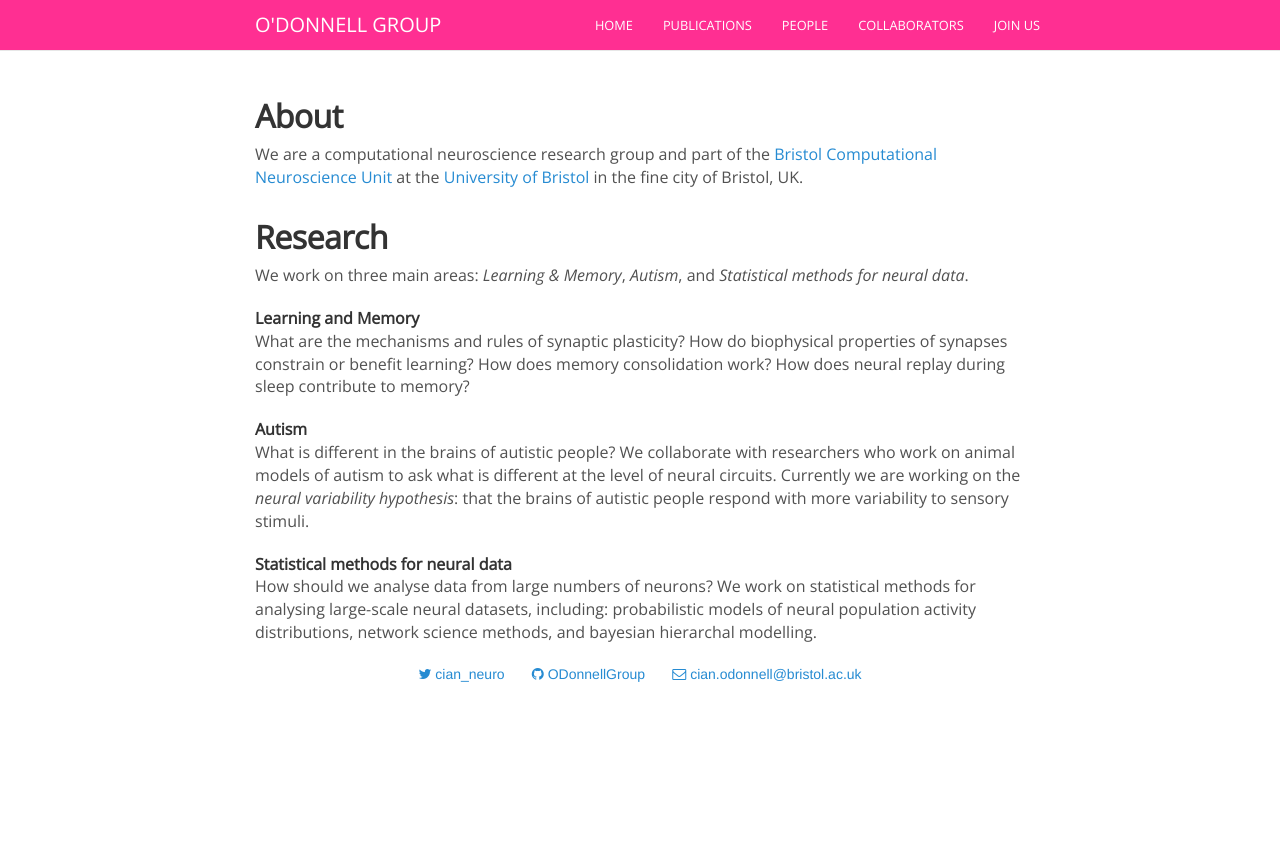
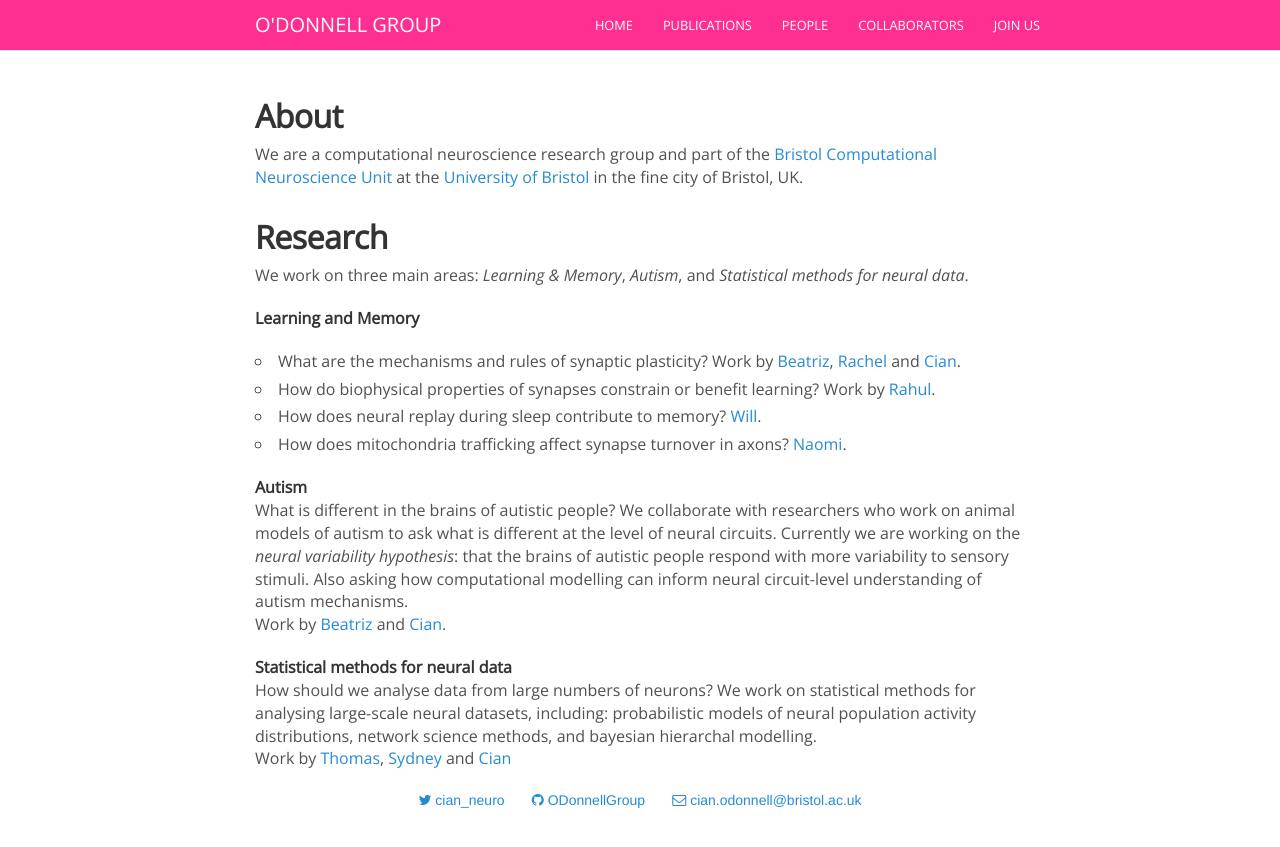
Before and after one commit to odonnellgroup/odonnellgroup.github.io, a Jekyll site: the page built from index.md, in a window 1280 px wide. Shown: the top 847 px of the page. Built offline with Jekyll 4.4.1, drawn with Linux system fonts in a browser that asks for light colours; nearby versions of some CDN libraries; comment, search, counter and statistics services are not loaded.

Commit message:
updated people info.

```diff
--- a/index.md
+++ b/index.md
@@ -14,12 +14,17 @@ We are a computational neuroscience research group and part of the [Bristol Comp
 We work on three main areas: *Learning & Memory*, *Autism*, and *Statistical methods for neural data*.
 
 **Learning and Memory**
-What are the mechanisms and rules of synaptic plasticity? How do biophysical properties of synapses constrain or benefit learning? How does memory consolidation work? How does neural replay during sleep contribute to memory?
+- What are the mechanisms and rules of synaptic plasticity? Work by [Beatriz](https://odonnellgroup.github.io/people/Beatriz_Mizusaki), [Rachel](https://odonnellgroup.github.io/people/Rachel_Humphries) and [Cian](https://odonnellgroup.github.io/people/Cian Odonnell).
+- How do biophysical properties of synapses constrain or benefit learning? Work by [Rahul](https://odonnellgroup.github.io/people/Rahul_Gupta).
+- How does neural replay during sleep contribute to memory? [Will](https://odonnellgroup.github.io/people/Will_Carr).
+- How does mitochondria trafficking affect synapse turnover in axons? [Naomi](https://odonnellgroup.github.io/people/Naomi_Berthaut).
 
 **Autism**
-What is different in the brains of autistic people? We collaborate with researchers who work on animal models of autism to ask what is different at the level of neural circuits. Currently we are working on the *neural variability hypothesis*: that the brains of autistic people respond with more variability to sensory stimuli.
+What is different in the brains of autistic people? We collaborate with researchers who work on animal models of autism to ask what is different at the level of neural circuits. Currently we are working on the *neural variability hypothesis*: that the brains of autistic people respond with more variability to sensory stimuli. Also asking how computational modelling can inform neural circuit-level understanding of autism mechanisms.<br/>
+Work by [Beatriz](https://odonnellgroup.github.io/people/Beatriz_Mizusaki) and [Cian](https://odonnellgroup.github.io/people/Cian Odonnell).
 
 **Statistical methods for neural data**
-How should we analyse data from large numbers of neurons? We work on statistical methods for analysing large-scale neural datasets, including: probabilistic models of neural population activity distributions, network science methods, and bayesian hierarchal modelling.
+How should we analyse data from large numbers of neurons? We work on statistical methods for analysing large-scale neural datasets, including: probabilistic models of neural population activity distributions, network science methods, and bayesian hierarchal modelling.<br/>
+Work by [Thomas](https://odonnellgroup.github.io/people/Thomas_Delaney), [Sydney](https://odonnellgroup.github.io/people/Sydney_Dimmock) and [Cian](https://odonnellgroup.github.io/people/Cian Odonnell)
 
 {% include footer.html %}
```
Also changed, not shown: _people/Rahul_Gupta.md (+1 -1 lines).
